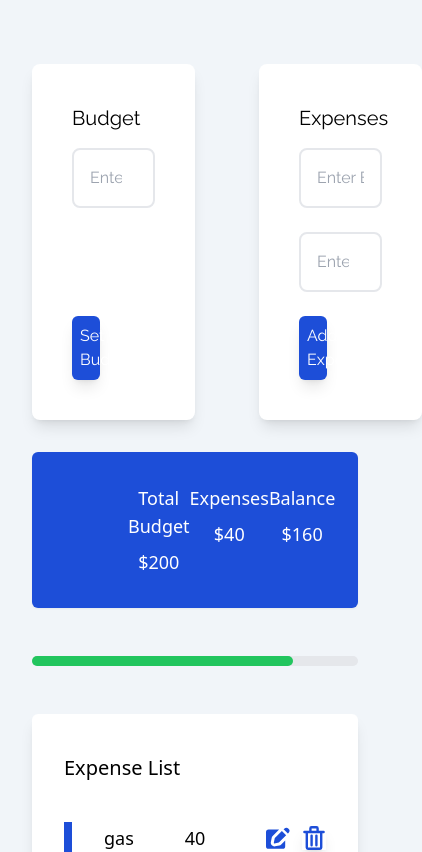
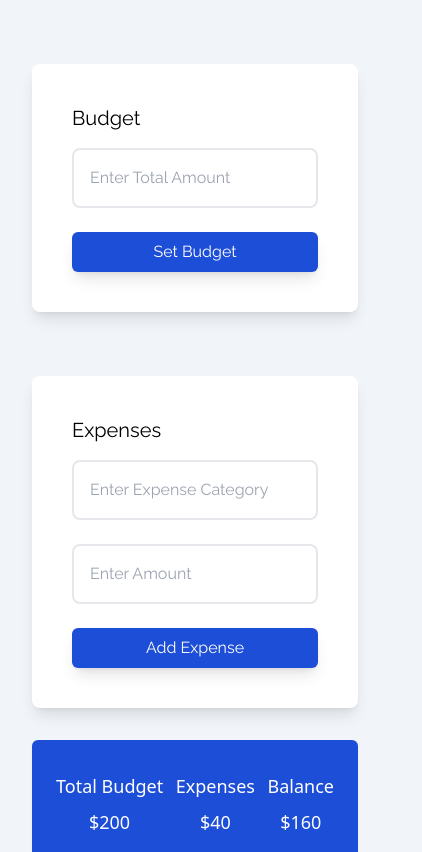
Before and after one commit to raheemelassadi/personal-finance-tracker, a React (Vite) app: page / in a window 390 px wide. Shown: the top 852 px of the page, 422 px wide, since content can reach past the window. Built offline with nearby package versions, Linux system fonts and the light colour scheme.

Commit message:
added locale storage and made mobile responsive

```diff
--- a/package.json
+++ b/package.json
@@ -1,11 +1,14 @@
 {
+  "homepage": "https://raheemelassadi.github.io/personal-finance-tracker",
   "name": "expense-tracker",
   "private": true,
   "version": "0.0.0",
   "type": "module",
   "scripts": {
     "dev": "vite",
-    "build": "vite build",
+    "predeploy": "npm run dist",
+    "deploy": "gh-pages -d dist",
+    "dist": "vite build",
     "lint": "eslint . --ext js,jsx --report-unused-disable-directives --max-warnings 0",
     "preview": "vite preview"
   },
@@ -22,6 +25,7 @@
     "eslint-plugin-react": "^7.32.2",
     "eslint-plugin-react-hooks": "^4.6.0",
     "eslint-plugin-react-refresh": "^0.4.3",
+    "gh-pages": "^5.0.0",
     "postcss": "^8.4.27",
     "tailwindcss": "^3.3.3",
     "vite": "^4.4.5"
--- a/src/App.jsx
+++ b/src/App.jsx
@@ -1,4 +1,4 @@
-import { useState } from "react";
+import { useState, useEffect } from "react";
 import "./App.css";
 import BudgetCard from "./components/BudgetCard";
 import ExpenseCard from "./components/ExpenseCard";
@@ -6,12 +6,26 @@ import Overview from "./components/Overview";
 import ExpenseList from "./components/ExpenseLIst";
 
 function App() {
-  const [budgetTotal, setBudgetTotal] = useState(200);
+  const [budgetTotal, setBudgetTotal] = useState(() => {
+    const storedBudget = localStorage.getItem("budgetTotal");
+    return storedBudget ? parseFloat(storedBudget) : 200;
+  });
+
   const [expenseTotal, setExpenseTotal] = useState(0);
   const [balance, setBalance] = useState(0);
-  const [expenseList, setExpenseList] = useState([
-    { name: "gas", amount: 40, isEditing: false },
-  ]);
+
+  const [expenseList, setExpenseList] = useState(() => {
+    const storedExpenseList = localStorage.getItem("expenseList");
+    return storedExpenseList
+      ? JSON.parse(storedExpenseList)
+      : [{ name: "gas", amount: 40, isEditing: false }];
+  });
+
+  useEffect(() => {
+    // Save budgetTotal and expenseList to local storage whenever they change
+    localStorage.setItem("budgetTotal", budgetTotal);
+    localStorage.setItem("expenseList", JSON.stringify(expenseList));
+  }, [budgetTotal, expenseList]);
 
   console.log(expenseList);
 
@@ -39,18 +53,14 @@ function App() {
   const handleSetBudget = (newBudgetTotal) => {
     setBudgetTotal(newBudgetTotal);
   };
+
   return (
     <div className="h-screen flex flex-col align-middle mt-8">
-      <div className="flex gap-16">
+      <div className="flex flex-col w-full gap-16 md:flex-row">
         <BudgetCard setBudgetTotal={handleSetBudget} />
-        <ExpenseCard onAddExpense={handleAddExpense} />{" "}
-        {/* Pass handleAddExpense to ExpenseCard */}
+        <ExpenseCard onAddExpense={handleAddExpense} />
       </div>
-      <Overview
-        budgetTotal={budgetTotal}
-        expenseTotal={expenseTotal}
-        expenseList={expenseList}
-      />
+      <Overview budgetTotal={budgetTotal} expenseList={expenseList} />
       <ExpenseList expenseList={expenseList} onUpdate={handleUpdateExpense} />
     </div>
   );
--- a/src/components/BudgetCard.jsx
+++ b/src/components/BudgetCard.jsx
@@ -19,7 +19,7 @@ function BudgetCard({ setBudgetTotal }) {
   };
 
   return (
-    <div className="flex flex-col text-left font-raleway w-1/2 p-10 bg-white rounded-lg shadow-lg">
+    <div className="flex flex-col text-left font-raleway w-full md:w-1/2 p-10 bg-white rounded-lg shadow-lg">
       <div className="flex flex-col flex-grow">
         <h2 className="font-normal text-xl mb-4">Budget</h2>
         <input
@@ -36,7 +36,7 @@ function BudgetCard({ setBudgetTotal }) {
       <button
         onClick={handleClick}
         type="button"
-        className="w-1/3 p-2 text-white bg-blue-700 rounded-md hover:bg-opacity-75 shadow-lg"
+        className="md:w-1/3 p-2 text-white bg-blue-700 rounded-md hover:bg-opacity-75 shadow-lg mt-6"
       >
         Set Budget
       </button>
--- a/src/components/ExpenseCard.jsx
+++ b/src/components/ExpenseCard.jsx
@@ -19,7 +19,7 @@ function ExpenseCard({ onAddExpense }) {
   };
 
   return (
-    <div className="flex flex-col text-left justify-between font-raleway w-1/2 p-10 bg-white rounded-lg shadow-lg">
+    <div className="flex flex-col text-left justify-between font-raleway w-full md:w-1/2 p-10 bg-white rounded-lg shadow-lg">
       <h2 className="font-normal text-xl mb-4">Expenses</h2>
       <input
         className="p-4 border-2 rounded-lg"
@@ -41,7 +41,7 @@ function ExpenseCard({ onAddExpense }) {
       <br />
       <button
         type="button"
-        className="w-1/3 p-2 text-white bg-blue-700 rounded-md hover:bg-opacity-75 shadow-lg"
+        className="md:w-1/3 text-white bg-blue-700 rounded-md hover:bg-opacity-75 shadow-lg p-2 min-w-10"
         onClick={handleAddExpense}
       >
         Add Expense
--- a/src/components/ExpenseList.jsx
+++ b/src/components/ExpenseList.jsx
@@ -81,10 +81,9 @@ function ExpenseList({ expenseList, onUpdate }) {
             )}
             <div className="flex flex-row gap-3 col-span-1 justify-end">
               <p
-                className="cursor-pointer"
+                className="cursor-pointer hover:bg-opacity-75
+                shadow-lg"
                 onClick={() => handleClick(index)}
-                hover:bg-opacity-75
-                shadow-lg
               >
                 <svg
                   className="w-6 h-6 text-blue-700"
--- a/src/components/Overview.jsx
+++ b/src/components/Overview.jsx
@@ -20,8 +20,8 @@ function Overview({ budgetTotal, expenseList }) {
   // Define the colors based on the percentage
   let progressBarColor;
   if (remainingBudgetPercentage >= 75) {
-    progressBarColor = "bg-green-500";
-  } else if (remainingBudgetPercentage >= 10) {
+    progressBarColor = "bg-green-600";
+  } else if (remainingBudgetPercentage >= 90) {
     progressBarColor = "bg-yellow-500";
   } else {
     progressBarColor = "bg-red-500";
@@ -29,7 +29,7 @@ function Overview({ budgetTotal, expenseList }) {
 
   return (
     <>
-      <div className="bg-blue-700 w-full max-h-2/5 rounded-md flex justify-between text-white px-24 py-8 mt-8 text-lg shadow-sm">
+      <div className="bg-blue-700 w-full max-h-2/5 rounded-md flex justify-between text-white px-6 md:px-24 py-8 mt-8 text-lg shadow-sm">
         <div className="flex flex-col gap-2">
           <p>Total Budget</p>
           <p>${budgetTotal}</p>
@@ -43,9 +43,9 @@ function Overview({ budgetTotal, expenseList }) {
           <p>${balance}</p>
         </div>
       </div>
-      <div className="w-full bg-gray-200 rounded-full h-2.5 mb-4 dark:bg-gray-700 mt-12">
+      <div className="w-full bg-gray-200 rounded-full h-2.5 mb-4 mt-12">
         <div
-          className={`h-2.5 rounded-full ${progressBarColor} dark:bg-blue-500`}
+          className={`h-2.5 rounded-full ${progressBarColor}`}
           style={{ width: `${remainingBudgetPercentage}%` }}
         ></div>
       </div>
```
Also changed, not shown: 1 other file (tests, documents, lock files or other folders).
